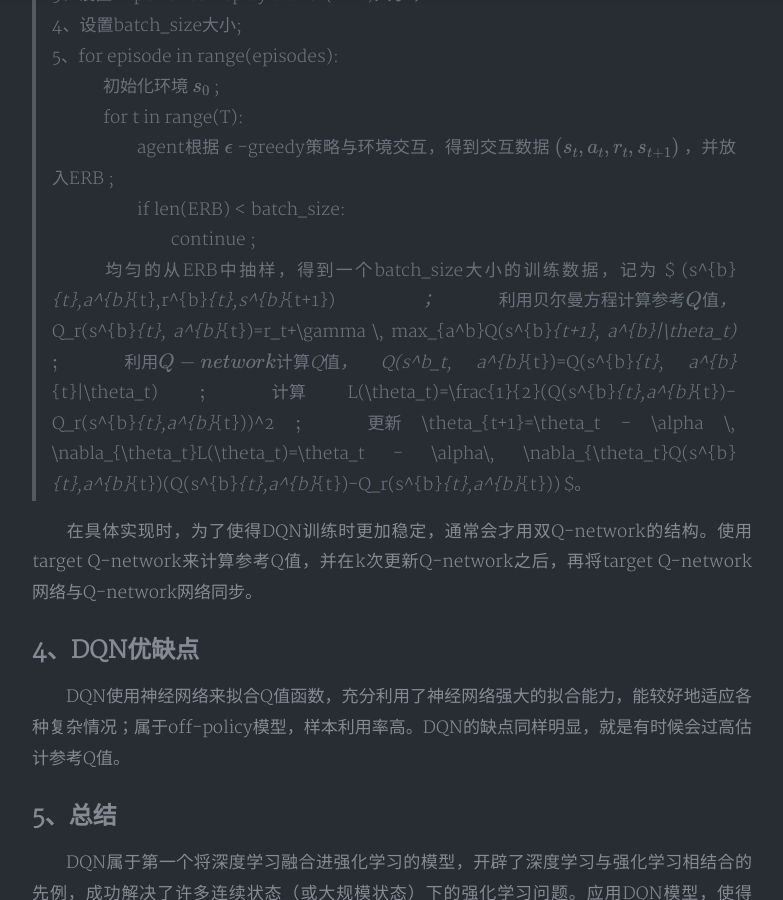
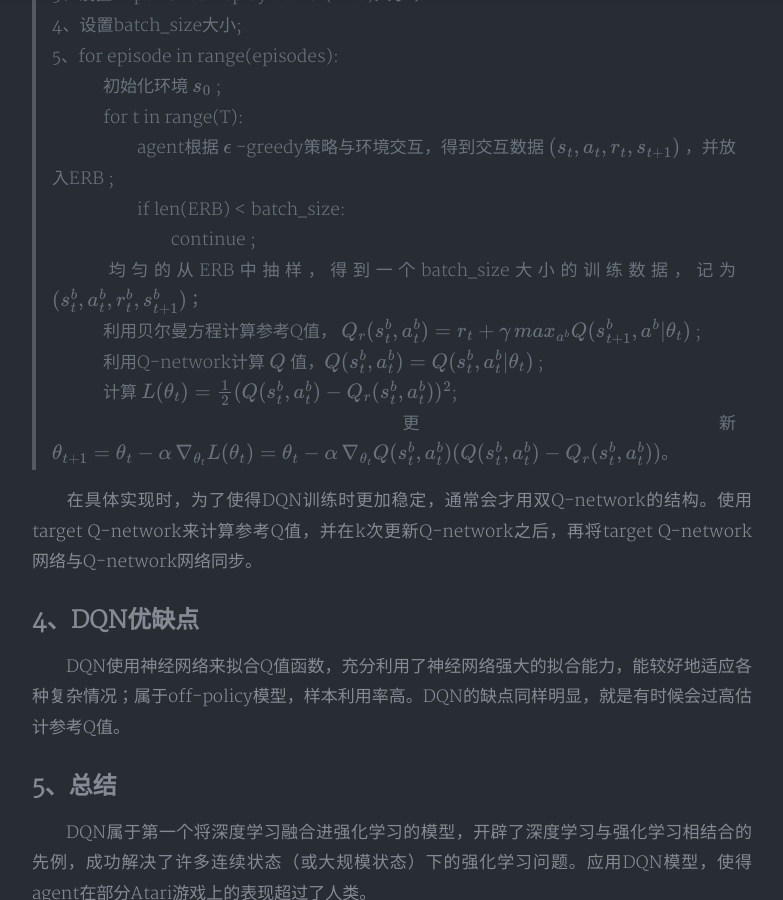
Before and after one commit to wtyhainan/wtyhainan.github.io, a Jekyll site: the page built from _posts/2022-1-14-Deep Q-Network.md, in a window 1280 px wide and 900 px high, scrolled down 2570 px. Shown: the whole window, without its empty margins (248-1031 px from the left). Built offline with Jekyll 4.4.1, drawn with Linux system fonts in a browser that asks for light colours; nearby versions of some CDN libraries; formulas are drawn with MathJax 3; a style sheet for code colours, icons or effects is not loaded.

Commit message:
Update 2022-1-14-Deep Q-Network.md

```diff
--- a/_posts/2022-1-14-Deep Q-Network.md
+++ b/_posts/2022-1-14-Deep Q-Network.md
@@ -57,11 +57,11 @@
 > &emsp;&emsp;&emsp;&emsp;&emsp;agent根据 $ \epsilon $ -greedy策略与环境交互，得到交互数据 $ (s_t,a_t,r_t,s_{t+1}) $ ，并放入ERB ;\
 > &emsp;&emsp;&emsp;&emsp;&emsp;if len(ERB) < batch_size:\
 > &emsp;&emsp;&emsp;&emsp;&emsp;&emsp;&emsp;continue ;\
->&emsp;&emsp;&emsp;均匀的从ERB中抽样，得到一个batch_size大小的训练数据，记为 $ (s^{b}_{t},a^{b}_{t},r^{b}_{t},s^{b}_{t+1}) $；\
-> &emsp;&emsp;&emsp;利用贝尔曼方程计算参考Q值， $ Q_r(s^{b}_{t}, a^{b}_{t})=r_t+\gamma \, max_{a^b}Q(s^{b}_{t+1}, a^{b}\|\theta_t) $ ;\
->&emsp;&emsp;&emsp;利用Q-network计算 $Q$ 值，$ Q(s^b_t, a^{b}_{t})=Q(s^{b}_{t}, a^{b}_{t}\|\theta_t) $ ;\
-> &emsp;&emsp;&emsp;计算 $ L(\theta_t)=\frac{1}{2}(Q(s^{b}_{t},a^{b}_{t})-Q_r(s^{b}_{t},a^{b}_{t}))^2 $;\
-> &emsp;&emsp;&emsp;更新 $ \theta_{t+1}=\theta_t - \alpha \, \nabla_{\theta_t}L(\theta_t)=\theta_t - \alpha\, \nabla_{\theta_t}Q(s^{b}_{t},a^{b}_{t})(Q(s^{b}_{t},a^{b}_{t})-Q_r(s^{b}_{t},a^{b}_{t})) $。
+>&emsp;&emsp;&emsp;均匀的从ERB中抽样，得到一个batch_size大小的训练数据，记为 $ (s^b_ {t},a^b_ {t},r^b_ {t},s^b_ {t+1}) $；\
+> &emsp;&emsp;&emsp;利用贝尔曼方程计算参考Q值， $ Q_r(s^b_ {t}, a^b_ {t})=r_t+\gamma \, max_{a^b}Q(s^{b}_ {t+1}, a^{b}\|\theta_t) $ ;\
+>&emsp;&emsp;&emsp;利用Q-network计算 $ Q $ 值，$ Q(s^b_t, a^b_ {t})=Q(s^b_ {t}, a^b_ {t}\|\theta_t) $ ;\
+> &emsp;&emsp;&emsp;计算 $ L(\theta_t)=\frac{1}{2}(Q(s^b_ {t},a^b_ {t})-Q_r(s^b_ {t},a^b_ {t}))^2 $;\
+> &emsp;&emsp;&emsp;更新 $ \theta_{t+1}=\theta_t - \alpha \, \nabla_{\theta_t}L(\theta_t)=\theta_t - \alpha\, \nabla_{\theta_t}Q(s^b_ {t},a^b_ {t})(Q(s^b_ {t},a^b_ {t})-Q_r(s^b_ {t},a^b_ {t})) $。
 
 &emsp;&emsp;在具体实现时，为了使得DQN训练时更加稳定，通常会才用双Q-network的结构。使用target Q-network来计算参考Q值，并在k次更新Q-network之后，再将target Q-network网络与Q-network网络同步。
 ## 4、DQN优缺点
```
